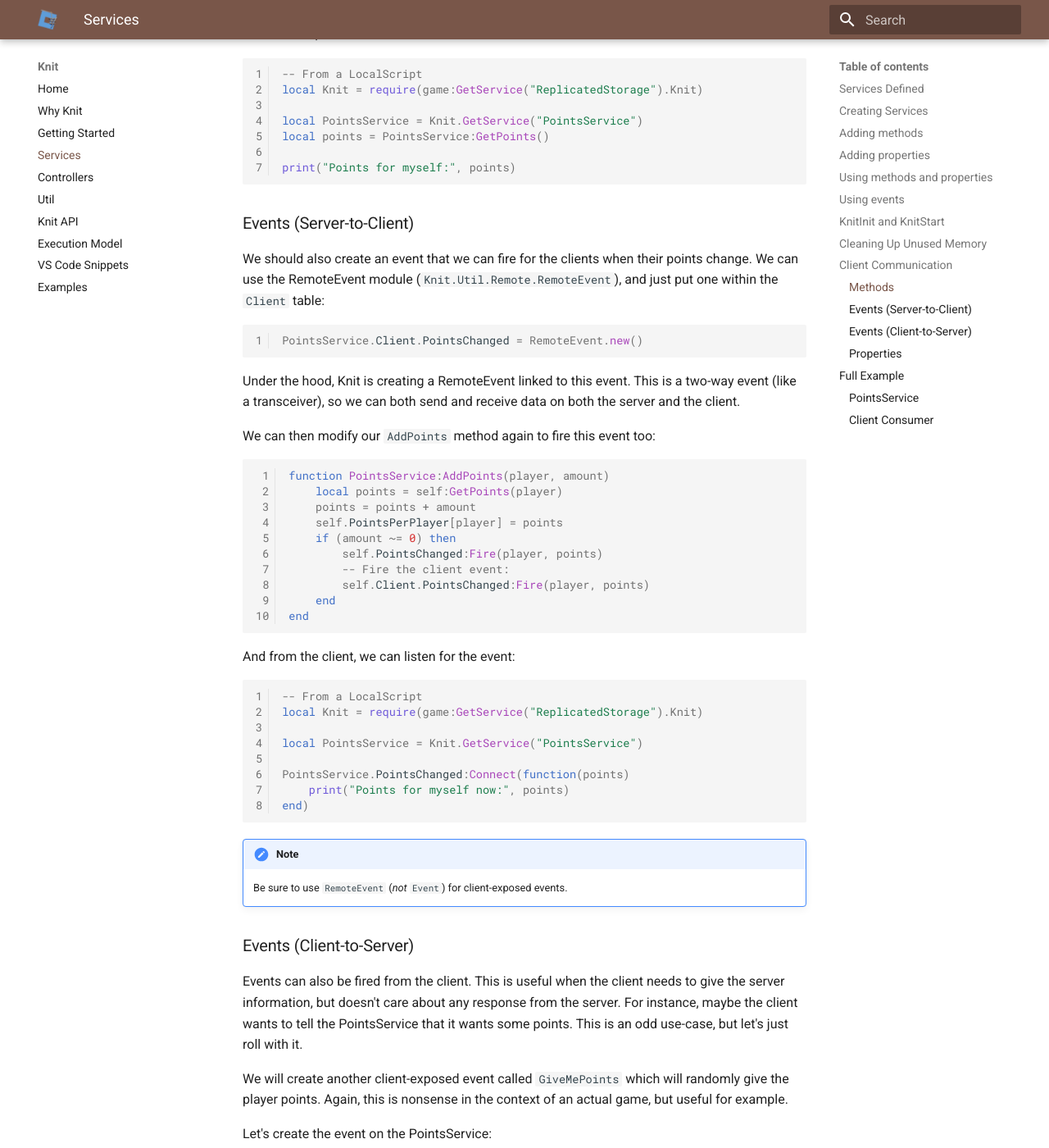
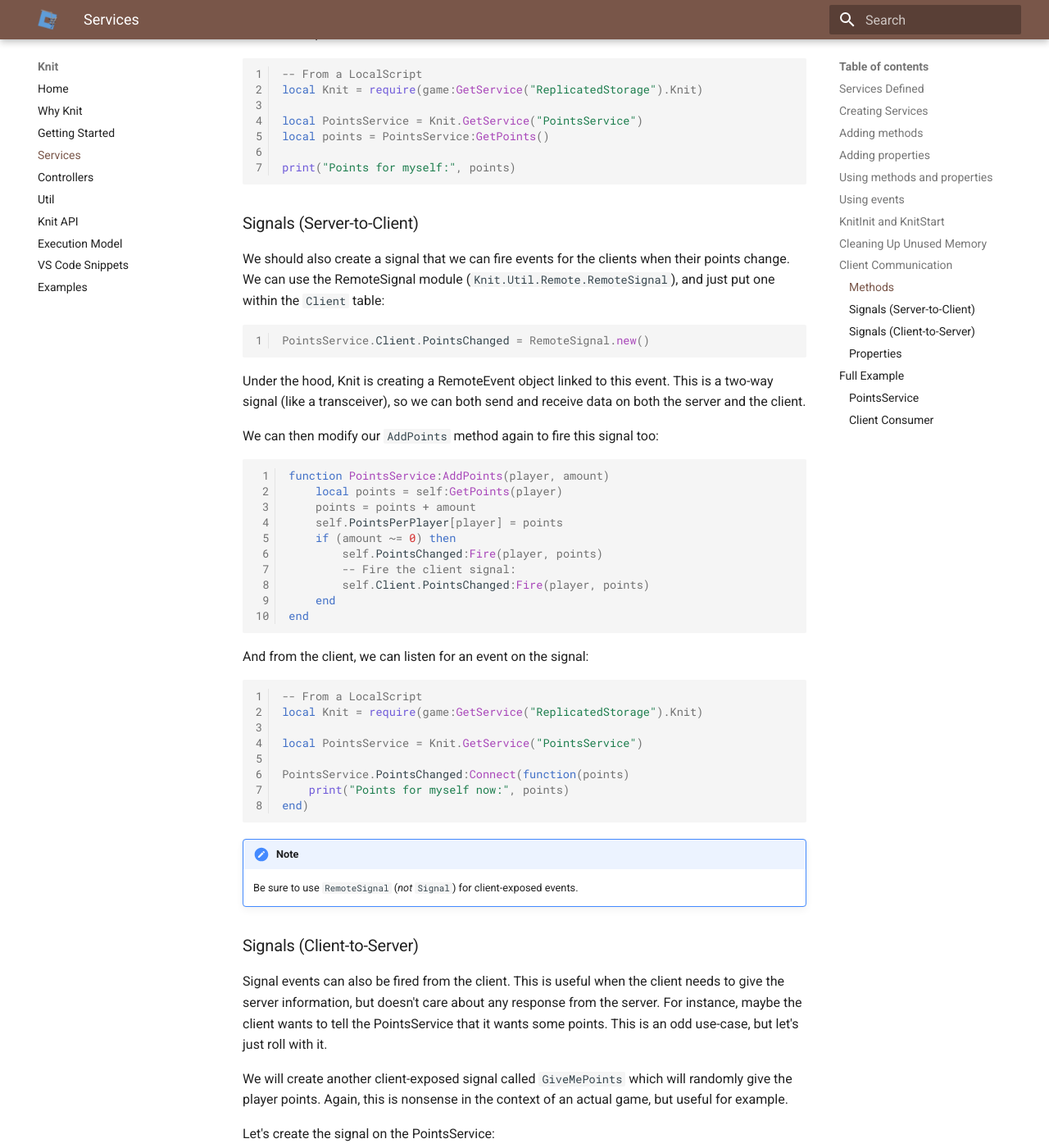
Before and after one commit to Sleitnick/Knit, an MkDocs documentation site: the page built from docs/services.md, in a window 1280 px wide and 1400 px high, scrolled down 4200 px. Shown: the whole window at 82% size. Built offline with MkDocs 1.6.1 and Material for MkDocs 9.7.7, drawn with Linux system fonts in a browser that asks for light colours; some of the changed text lies outside the part shown.

Commit message:
Rename RemoteEvent to RemoteSignal

````diff
--- a/docs/services.md
+++ b/docs/services.md
@@ -156,17 +156,17 @@ local points = PointsService:GetPoints()
 print("Points for myself:", points)
 ```
 
-### Events (Server-to-Client)
+### Signals (Server-to-Client)
 
-We should also create an event that we can fire for the clients when their points change. We can use the RemoteEvent module (`Knit.Util.Remote.RemoteEvent`), and just put one within the `Client` table:
+We should also create a signal that we can fire events for the clients when their points change. We can use the RemoteSignal module (`Knit.Util.Remote.RemoteSignal`), and just put one within the `Client` table:
 
 ```lua
-PointsService.Client.PointsChanged = RemoteEvent.new()
+PointsService.Client.PointsChanged = RemoteSignal.new()
 ```
 
-Under the hood, Knit is creating a RemoteEvent linked to this event. This is a two-way event (like a transceiver), so we can both send and receive data on both the server and the client.
+Under the hood, Knit is creating a RemoteEvent object linked to this event. This is a two-way signal (like a transceiver), so we can both send and receive data on both the server and the client.
 
-We can then modify our `AddPoints` method again to fire this event too:
+We can then modify our `AddPoints` method again to fire this signal too:
 
 ```lua
 function PointsService:AddPoints(player, amount)
@@ -175,13 +175,13 @@ function PointsService:AddPoints(player, amount)
 	self.PointsPerPlayer[player] = points
 	if (amount ~= 0) then
 		self.PointsChanged:Fire(player, points)
-		-- Fire the client event:
+		-- Fire the client signal:
 		self.Client.PointsChanged:Fire(player, points)
 	end
 end
 ```
 
-And from the client, we can listen for the event:
+And from the client, we can listen for an event on the signal:
 
 ```lua
 -- From a LocalScript
@@ -195,26 +195,26 @@ end)
 ```
 
 !!! note
-	Be sure to use `RemoteEvent` (_not_ `Event`) for client-exposed events.
+	Be sure to use `RemoteSignal` (_not_ `Signal`) for client-exposed events.
 
-### Events (Client-to-Server)
+### Signals (Client-to-Server)
 
-Events can also be fired from the client. This is useful when the client needs to give the server information, but doesn't care about any response from the server. For instance, maybe the client wants to tell the PointsService that it wants some points. This is an odd use-case, but let's just roll with it.
+Signal events can also be fired from the client. This is useful when the client needs to give the server information, but doesn't care about any response from the server. For instance, maybe the client wants to tell the PointsService that it wants some points. This is an odd use-case, but let's just roll with it.
 
-We will create another client-exposed event called `GiveMePoints` which will randomly give the player points. Again, this is nonsense in the context of an actual game, but useful for example.
+We will create another client-exposed signal called `GiveMePoints` which will randomly give the player points. Again, this is nonsense in the context of an actual game, but useful for example.
 
-Let's create the event on the PointsService:
+Let's create the signal on the PointsService:
 ```lua
-PointsService.Client.GiveMePoints = RemoteEvent.new()
+PointsService.Client.GiveMePoints = RemoteSignal.new()
 ```
 
-Now, let's listen for the client to call this event. We can hook this up in our `KnitInit` method:
+Now, let's listen for the client to fire this signal. We can hook this up in our `KnitInit` method:
 
 ```lua
 function PointsService:KnitInit()
 
 	local rng = Random.new()
-	-- Listen for the client to fire this event, then give random points:
+	-- Listen for the client to fire this signal, then give random points:
 	self.Client.GiveMePoints:Connect(function(player)
 		local points = rng:NextInteger(0, 10)
 		self:AddPoints(player, points)
@@ -225,7 +225,7 @@ function PointsService:KnitInit()
 end
 ```
 
-From the client, we can fire the event like so:
+From the client, we can fire the signal like so:
 
 ```lua
 -- From a LocalScript
@@ -233,7 +233,7 @@ local Knit = require(game:GetService("ReplicatedStorage").Knit)
 
 local PointsService = Knit.GetService("PointsService")
 
--- Fire the event:
+-- Fire the signal:
 PointsService.GiveMePoints:Fire()
 ```
 
@@ -292,18 +292,18 @@ At the end of this tutorial, we should have a PointsService that looks something
 ```lua
 local Knit = require(game:GetService("ReplicatedStorage").Knit)
 local Signal = require(Knit.Util.Signal)
-local RemoteEvent = require(Knit.Util.Remote.RemoteEvent)
+local RemoteSignal = require(Knit.Util.Remote.RemoteSignal)
 local RemoteProperty = require(Knit.Util.Remote.RemoteProperty)
 
 local PointsService = Knit.CreateService { Name = "PointsService", Client = {} }
 
--- Server-exposed events/fields:
+-- Server-exposed signals/fields:
 PointsService.PointsPerPlayer = {}
 PointsService.PointsChanged = Signal.new()
 
--- Client exposed events:
-PointsService.Client.PointsChanged = RemoteEvent.new()
-PointsService.Client.GiveMePoints = RemoteEvent.new()
+-- Client exposed signals:
+PointsService.Client.PointsChanged = RemoteSignal.new()
+PointsService.Client.GiveMePoints = RemoteSignal.new()
 
 -- Client exposed properties:
 PointsService.Client.MostPoints = RemoteProperty.new(0)
@@ -361,10 +361,10 @@ Alternatively, we could have put all non-methods within the `CreateService` cons
 local PointsService = Knit.CreateService {
 	Name = "PointsService";
 	PointsPerPlayer = {};
-	PointsChanged = Event.new();
+	PointsChanged = Signal.new();
 	Client = {
-		PointsChanged = Event.new();
-		GiveMePoints = Event.new();
+		PointsChanged = RemoteSignal.new();
+		GiveMePoints = RemoteSignal.new();
 	};
 }
 
````
Also changed, not shown: docs/util.md (+15 -15 lines), 4 other files.
